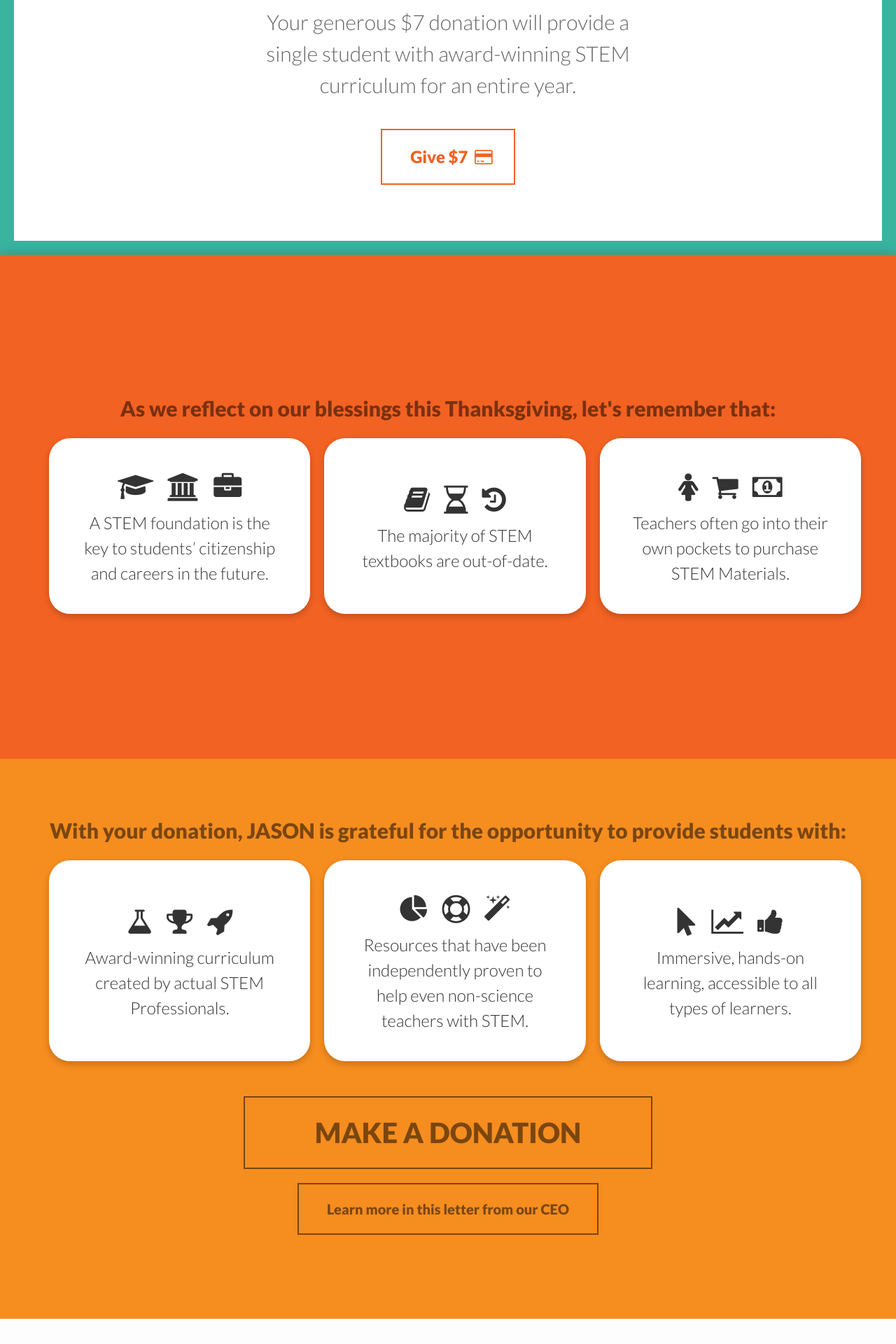
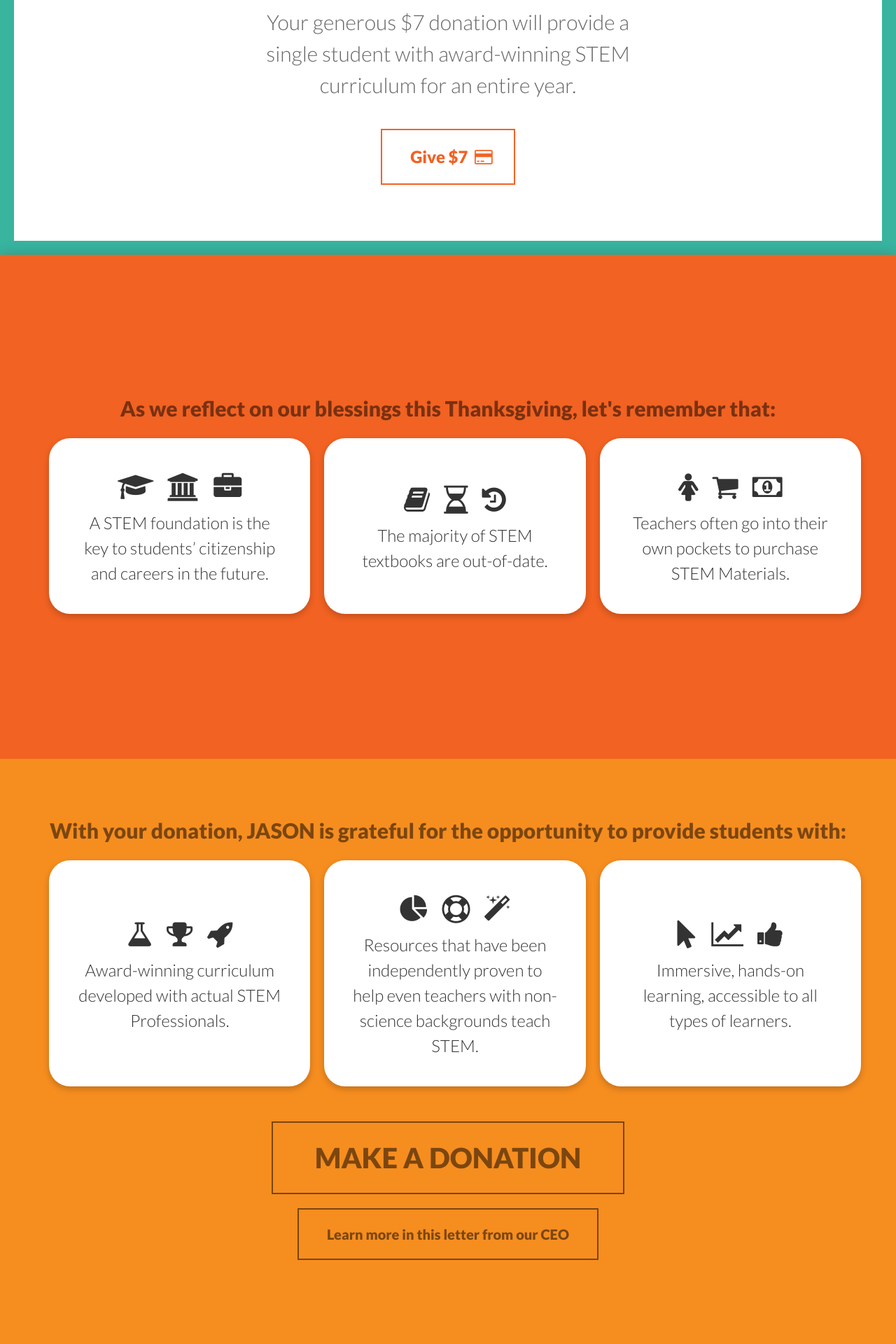
Before and after one commit to adamsidiali/jasoncampaigns, a Jekyll site: the page built from index.html, in a window 1280 px wide. Shown: the part 970-2890 px from the top of the page at 70% size. Built offline with Jekyll 4.4.1, drawn with Linux system fonts in a browser that asks for light colours; nearby versions of some CDN libraries; before the commit the page ends 2854 px from its top, so only the background shows below that.

Commit message:
stable wip

```diff
--- a/_sass/_layout.scss
+++ b/_sass/_layout.scss
@@ -335,12 +335,17 @@ body.no-overflow { overflow: hidden !important; }
         margin-bottom: 10px;
         color: rgba(0,0,0,0.5);
         border: 2px solid rgba(0,0,0,0.5);
-        padding: 20px 100px;
+        padding: 20px 60px;
         box-sizing: border-box;
         font-weight: 900;
         text-align: center;
         font-size: 40px;
         text-transform: uppercase;
+
+        @include media-query($on-palm) {
+            font-size: 30px;
+            padding: 20px 40px;
+        }
 
         &:hover { cursor: pointer; background-color: rgba(0,0,0,1); color: #fff; text-decoration: none;}
     }
--- a/index.html
+++ b/index.html
@@ -17,12 +17,12 @@ layout: default
 <div class="home-2">
     <h3>With your donation, JASON is grateful for the opportunity to provide students with:</h3>
     <ul>
-        <li><span><i class="fa fa-flask"></i><i class="fa fa-trophy"></i><i class="fa fa-rocket"></i></span>Award-winning curriculum created by actual STEM Professionals.</li>
-        <li><span><i class="fa fa-pie-chart"></i><i class="fa fa-life-ring"></i><i class="fa fa-magic"></i></span>Resources that have been independently proven to help even non-science teachers with STEM.</li>
+        <li><span><i class="fa fa-flask"></i><i class="fa fa-trophy"></i><i class="fa fa-rocket"></i></span>Award-winning curriculum developed with actual STEM Professionals.</li>
+        <li><span><i class="fa fa-pie-chart"></i><i class="fa fa-life-ring"></i><i class="fa fa-magic"></i></span>Resources that have been independently proven to help even teachers with non-science backgrounds teach STEM.</li>
         <li><span><i class="fa fa-mouse-pointer"></i><i class="fa fa-line-chart"></i><i class="fa fa-thumbs-up"></i></span>Immersive, hands-on learning, accessible to all types of learners.</li>
     </ul>
 
     <a class="donate">Make a donation</a>
 
-    <a class="ceo-letter">Learn more in this letter from our CEO</a>
+    <a href="public/assets/JASON-donation-letter.pdf" target="_blank" class="ceo-letter">Learn more in this letter from our CEO</a>
 </div>
--- a/public/js/main.js
+++ b/public/js/main.js
@@ -13,13 +13,6 @@ $(document).on("click", ".donate", function () {
     $("body").addClass("no-overflow");
 })
 
-$(document).on("click", ".ceo-letter", function () {
-    $(".modal.letter-modal").addClass("active");
-    $(".modal.letter-modal-bg").addClass("active");
-    $("body").addClass("no-overflow");
-})
-
-
 
 $(document).on("click", ".close-modal", function () {
     $(".modal").removeClass("active");
```
Also changed, not shown: 1 other file.
